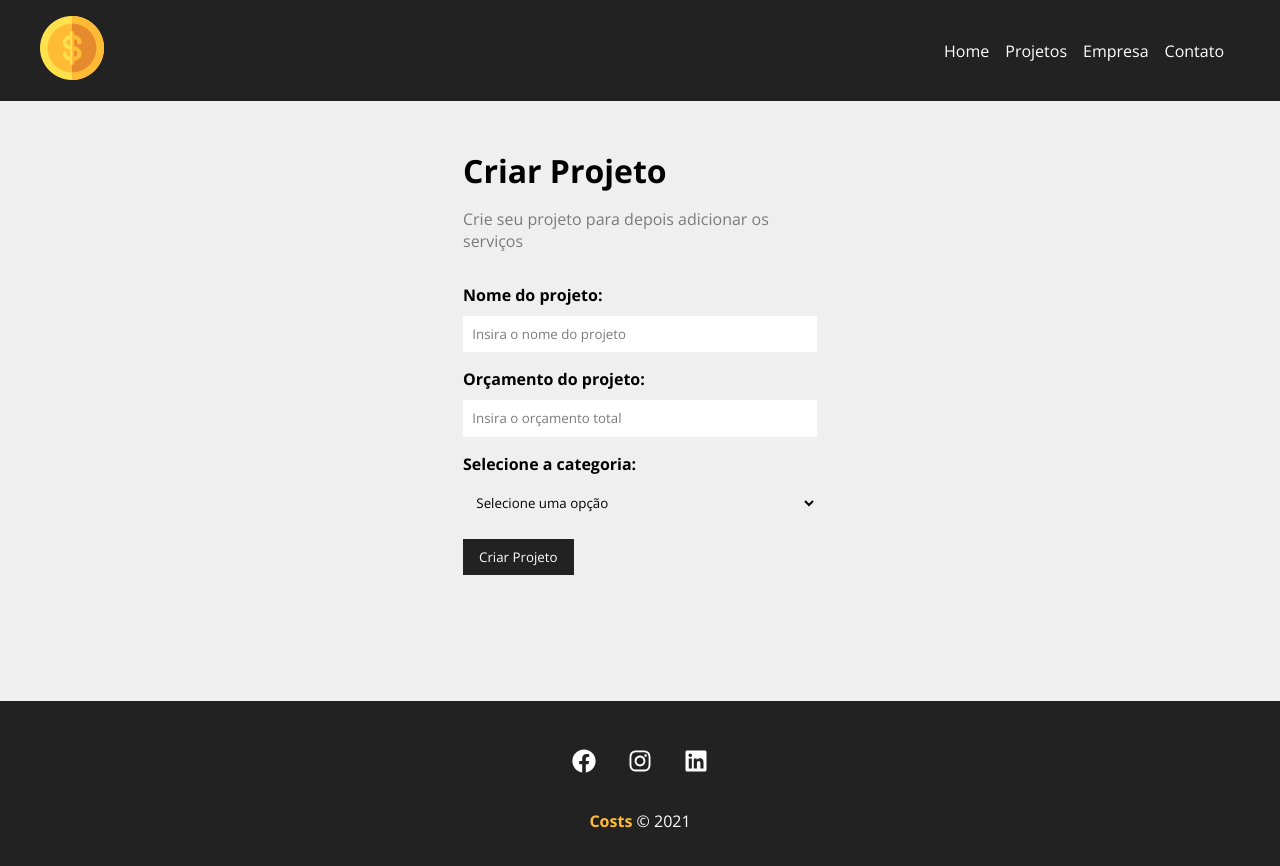
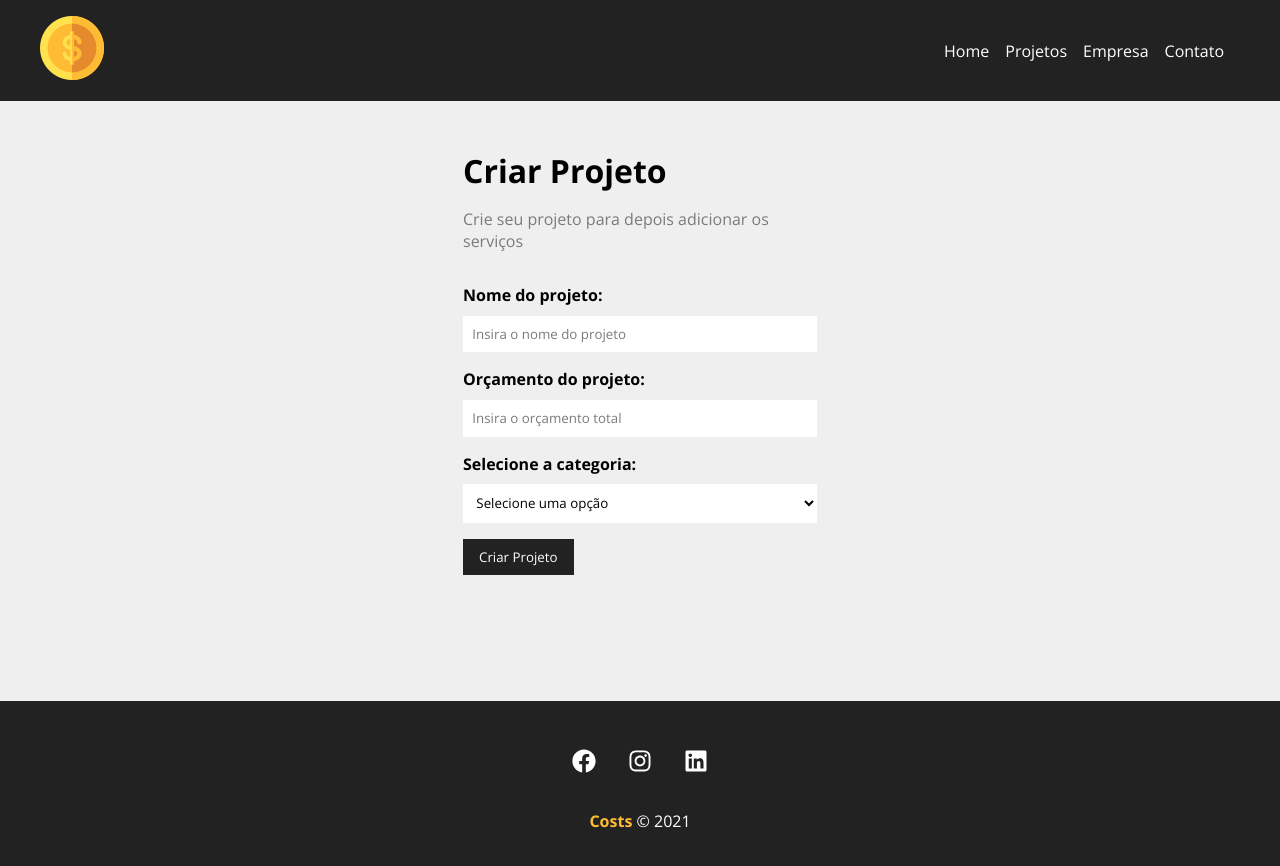
Before and after one commit to will-cesar/react-crud-projetos, a React (Create React App) app: page /newproject in a window 1280 px wide. Shown: the top 866 px of the page. Built offline with nearby package versions, Linux system fonts and the light colour scheme; data requests are answered from the project's data file.

Commit message:
Aula 23 - Criando a API fake e consumindo os dados da primeira rota

```diff
--- /dev/null
+++ b/db.json
@@ -0,0 +1,21 @@
+{
+  "projects": [],
+  "categories": [
+    {
+      "id": 1,
+      "name": "Infra"
+    },
+    {
+      "id": 2,
+      "name": "Desenvolvimento"
+    },
+    {
+      "id": 3,
+      "name": "Design"
+    },
+    {
+      "id": 4,
+      "name": "Planejamento"
+    }
+  ]
+}
--- a/package.json
+++ b/package.json
@@ -17,6 +17,7 @@
   },
   "scripts": {
     "start": "react-scripts start",
+    "backend": "json-server --watch db.json --port 5000",
     "build": "react-scripts build",
     "test": "react-scripts test",
     "eject": "react-scripts eject"
--- a/src/components/form/Select.js
+++ b/src/components/form/Select.js
@@ -6,6 +6,11 @@
       <label htmlFor={name}>{text}:</label>
       <select name={name} id={name}>
         <option>Selecione uma opção</option>
+        {options.map((option) => (
+          <option value={option.id} key={option.id}>
+            {option.name}
+          </option>
+        ))}
       </select>
     </div>
   );
--- a/src/components/form/Select.module.css
+++ b/src/components/form/Select.module.css
@@ -10,6 +10,7 @@
 }
 
 .form_control select {
+  background-color: #fff;
   padding: .7em;
   border-radius: 0;
   border: none;
--- a/src/components/project/ProjectForm.js
+++ b/src/components/project/ProjectForm.js
@@ -1,3 +1,5 @@
+import { useState, useEffect } from "react";
+
 import Input from "../form/Input";
 import Select from "../form/Select";
 import SubmitButton from "../form/SubmitButton";
@@ -5,6 +7,20 @@
 import styles from "./ProjectForm.module.css";
 
 function ProjectForm({ btnText }) {
+  const [categories, setCategories] = useState([]);
+
+  useEffect(() => {
+    fetch("http://localhost:5000/categories", {
+      method: "GET",
+      headers: {
+        "Content-Type": "application/json",
+      },
+    })
+      .then((resp) => resp.json())
+      .then((data) => setCategories(data))
+      .catch((err) => console.log(err));
+  }, []);
+
   return (
     <form className={styles.form}>
       <Input
@@ -21,7 +37,11 @@
         placeholder="Insira o orçamento total"
       />
 
-      <Select name="category_id" text="Selecione a categoria" />
+      <Select
+        name="category_id"
+        text="Selecione a categoria"
+        options={categories}
+      />
 
       <SubmitButton text={btnText} />
     </form>
```
Also changed, not shown: 1 other file (tests, documents, lock files or other folders).
